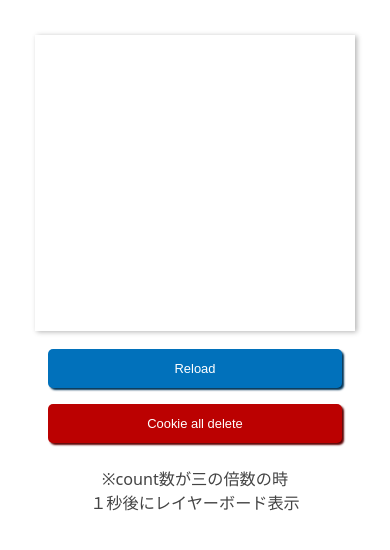
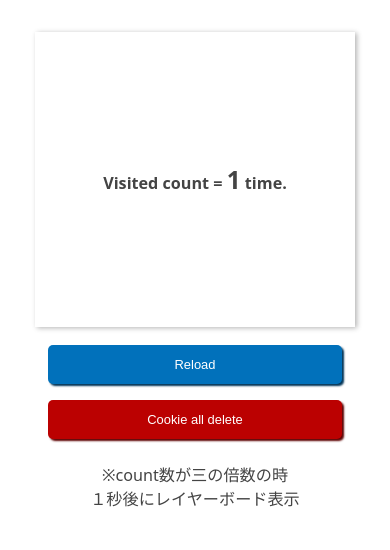
Before and after one commit to Buchi-18/portfolio, a PHP site: page /iFrames/using-cookie-to.html in a window 390 px wide. Shown: the top 550 px of the page. Run offline with PHP 8.4, Linux system fonts and the light colour scheme.

Commit message:
fix a pass

```diff
--- a/css/style.css
+++ b/css/style.css
@@ -402,6 +402,6 @@ h3 {
 @media screen and (max-width: 750px) {
   .wrapper {
     width: var(--width-sp);
-    padding: 5% 5% 0;
+    padding: 0 5%;
   }
 }
--- a/iFrames/css/using-cookie-to.css
+++ b/iFrames/css/using-cookie-to.css
@@ -1,7 +1,7 @@
 /* ********** Main contents ********** */
-/* .container {
-  margin-top: 1%;
-} */
+  .container {
+    margin-top: 10%;
+  }
 .counter-bg {
   width: 90vw;
   height: 35vh;
@@ -53,9 +53,6 @@
 /* スマホ */
 /* ******************** */
 @media screen and (max-width: 750px) {
-  .container {
-    margin-top: 5%;
-  }
   #visitedCount .strong {
     font-size: var(--txt-large);
   }
--- a/iFrames/modal-vanilla-js.html
+++ b/iFrames/modal-vanilla-js.html
@@ -44,6 +44,6 @@
 
     <!--//modal window  -->
 
-    <script src="./js/modal-vanilla-js.js"></script>
+    <script src="./js/modal-vanilla.js"></script>
   </body>
 </html>
--- a/iFrames/using-cookie-to.html
+++ b/iFrames/using-cookie-to.html
@@ -114,7 +114,7 @@
 
   <script type="module">
     "use strict"
-    import { getCurrentCount } from "./js/using-cookie-to-js/visitedCount.js";
+    import { getCurrentCount } from "./js/usingCookieTo/visitedCount.js";
 
     const imgCell = document.getElementById("imgCell");
     const layerMsg = document.getElementById("layerMsg");
@@ -149,7 +149,7 @@
     })
   </script>
 
-  <script type="module" src="../iFrames/js/using-cookie-to-js/usingCookieTo.js"></script>
+  <script type="module" src="../iFrames/js/usingCookieTo/usingCookieTo.js"></script>
 </body>
 
 </html>
```
